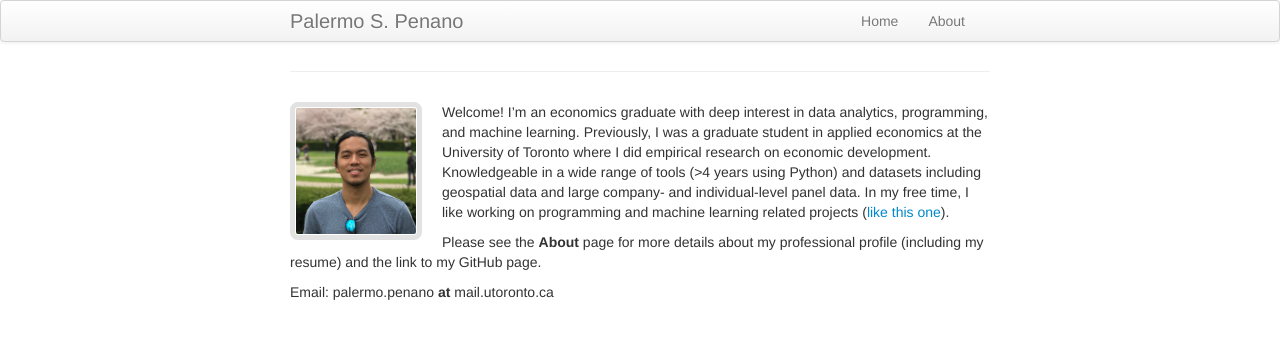
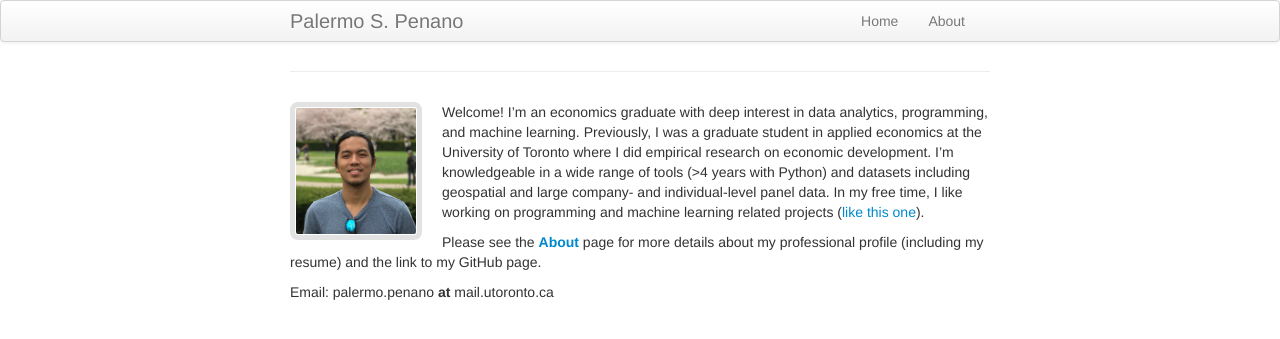
Before and after one commit to palpen/palermopenano, a Jekyll site: the page built from index.md, in a window 1280 px wide. Shown: the top 339 px of the page. Built offline with Jekyll 4.4.1, drawn with Linux system fonts in a browser that asks for light colours.

Commit message:
update home

```diff
--- a/index.md
+++ b/index.md
@@ -4,10 +4,10 @@
 ---
 
 <img height="120" width="120" style="padding:1px; border: 5px solid #E2E2E2; border-radius:8px; margin-right: 20px" align="left" src="images/profile_pic_cropped.jpeg">
-Welcome! I'm an economics graduate with deep interest in data analytics, programming, and machine learning. Previously, I was a graduate student in applied economics at the University of Toronto where I did empirical research on economic development. Knowledgeable in a wide range of tools (>4 years using Python) and datasets
-including geospatial data and large company- and individual-level panel data. In my free time, I like working on programming and machine learning related projects ([like this one](http://pspenano.pythonanywhere.com/)).
+Welcome! I'm an economics graduate with deep interest in data analytics, programming, and machine learning. Previously, I was a graduate student in applied economics at the University of Toronto where I did empirical research on economic development. I'm knowledgeable in a wide range of tools (>4 years with Python) and datasets
+including geospatial and large company- and individual-level panel data. In my free time, I like working on programming and machine learning related projects ([like this one](http://pspenano.pythonanywhere.com/)).
 
-Please see the __About__ page for more details about my professional profile (including my resume) and the link to my GitHub page.
+Please see the [__About__](http://ppenano.com/pages/about.html) page for more details about my professional profile (including my resume) and the link to my GitHub page.
 
 
 Email: palermo.penano **at** mail.utoronto.ca <br/>
```
